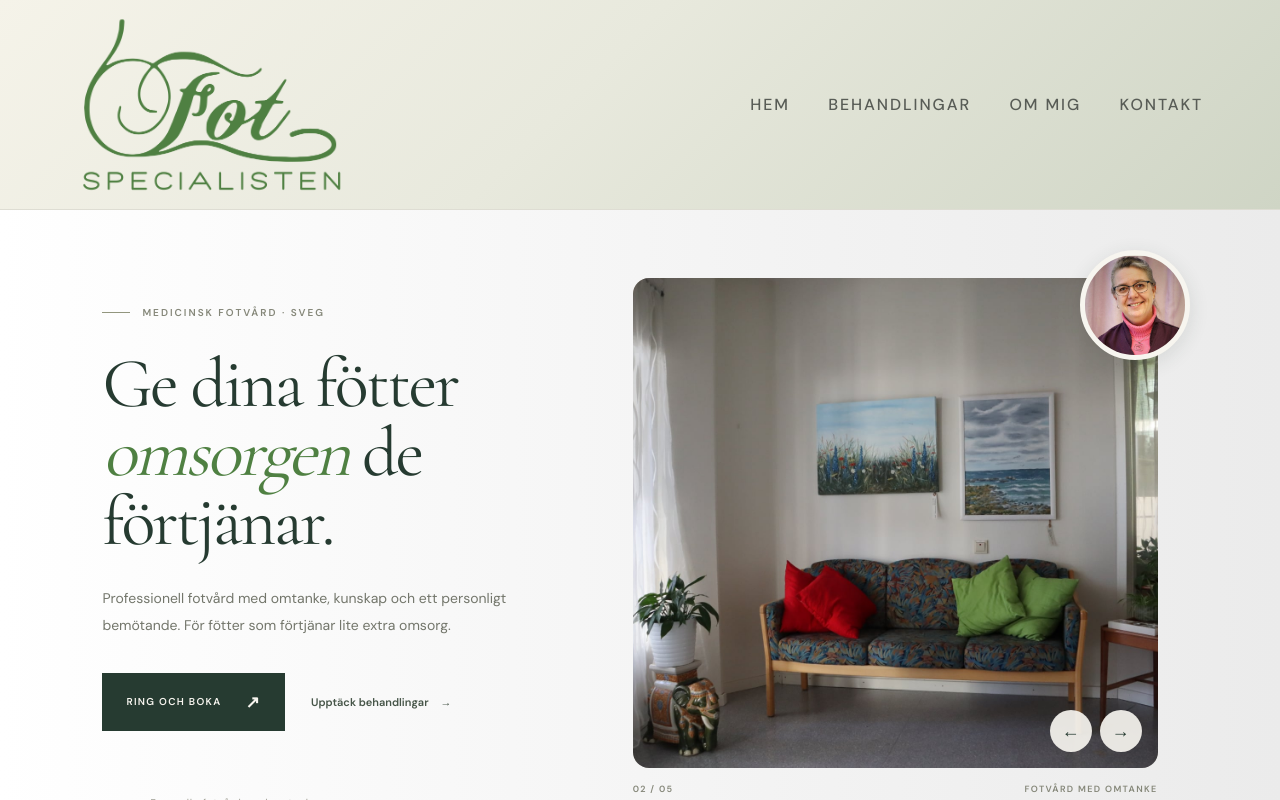
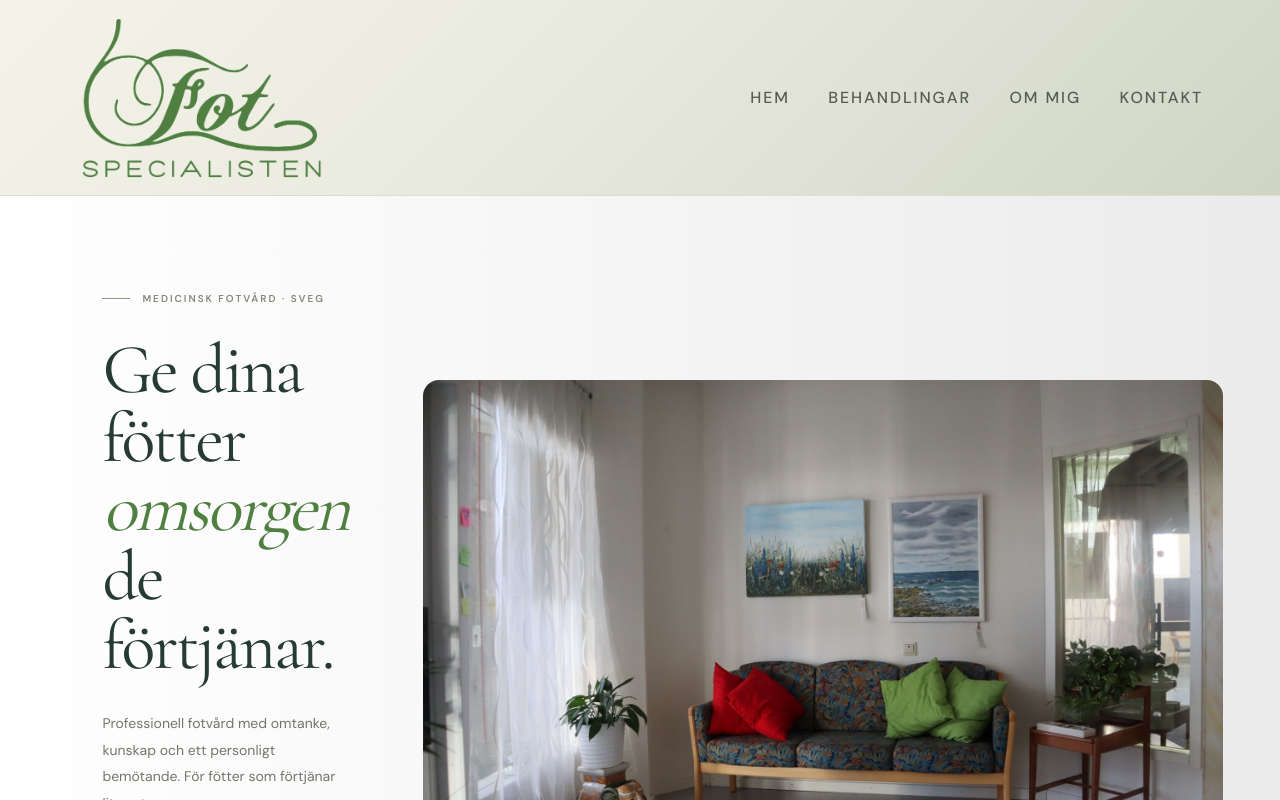
Before and after one commit to Dilemma98/FotspecialistenSveg, a React (Vite) app: page / in a window 1280 px wide. Shown: the top 800 px of the page. Built offline with nearby package versions, Linux system fonts and the light colour scheme; a web font is replaced by a local one.

Commit message:
removed tiny portrait in hero

```diff
--- a/src/components/hero/hero.css
+++ b/src/components/hero/hero.css
@@ -164,7 +164,7 @@
 
 .heroVisual {
     width: 100%;
-    max-width: 820px;
+    width: 800px;
     justify-self: end;
     position: relative;
     padding: 0 20px 35px 0;
@@ -212,8 +212,8 @@
 
 .heroDecoration {
     position: absolute;
-    top: -28px;
-    right: -12px;
+    top: -2em;
+    left: 17em;
 
     width: 100px;
     height: 100px;
--- a/src/components/hero/hero.tsx
+++ b/src/components/hero/hero.tsx
@@ -54,7 +54,12 @@ export default function Hero() {
     <section className="hero" id="home">
       <div className="heroContent">
         <span className="heroEyebrow">MEDICINSK FOTVÅRD · SVEG</span>
-
+      {/* <div className="heroDecoration">
+          <img
+            src="/imgs/nadine1.jpeg"
+            alt="Nadine, specialist i medicinsk fotvård"
+          />
+        </div> */}
         <h1>
           Ge dina fötter
           <br />
@@ -124,12 +129,6 @@ export default function Hero() {
           <span>FOTVÅRD MED OMTANKE</span>
         </div>
 
-        <div className="heroDecoration">
-          <img
-            src="/imgs/nadine1.jpeg"
-            alt="Nadine, specialist i medicinsk fotvård"
-          />
-        </div>
       </div>
     </section>
   );
--- a/src/components/navbar/navbar.css
+++ b/src/components/navbar/navbar.css
@@ -46,7 +46,7 @@ background: linear-gradient(
 
 .brandLogo img {
     display: block;
-    width: 270px;
+    width: 250px;
     max-width: 100%;
     height: auto;
     object-fit: contain;
@@ -59,7 +59,7 @@ background: linear-gradient(
     align-items: center;
     justify-content: flex-end;
     flex-wrap: wrap;
-    gap: 2em;
+    gap: 3em;
     min-height: 0;
     border-top: 0;
     box-sizing: border-box;
@@ -70,7 +70,7 @@ background: linear-gradient(
     align-items: center;
     justify-content: flex-end;
     flex-wrap: wrap;
-    gap: clamp(1.4em, 3vw, 3em);
+    gap: clamp(1.4em, 3vw, 4em);
     list-style: none;
     padding: 0;
     margin: 0;
@@ -114,45 +114,6 @@ background: linear-gradient(
     width: 100%;
 }
 
-/* BOOKING BUTTON */
-
-.ctaDiv {
-    display: flex;
-    align-items: center;
-}
-
-.ctaButton {
-    display: inline-flex;
-    align-items: center;
-    justify-content: center;
-    gap: 12px;
-    padding: 12px 18px;
-    background: #263b31;
-    color: #f7f5ef;
-    font-family: "DM Sans", sans-serif;
-    font-size: 10px;
-    font-weight: 600;
-    letter-spacing: 0.13em;
-    text-transform: uppercase;
-    text-decoration: none;
-    transition:
-        background 0.25s ease,
-        transform 0.25s ease;
-}
-
-.ctaButton span {
-    font-size: 16px;
-    transition: transform 0.25s ease;
-}
-
-.ctaButton:hover {
-    background: #465b49;
-    transform: translateY(-2px);
-}
-
-.ctaButton:hover span {
-    transform: translate(3px, -3px);
-}
 
 /* ==============================
    TABLET
```
